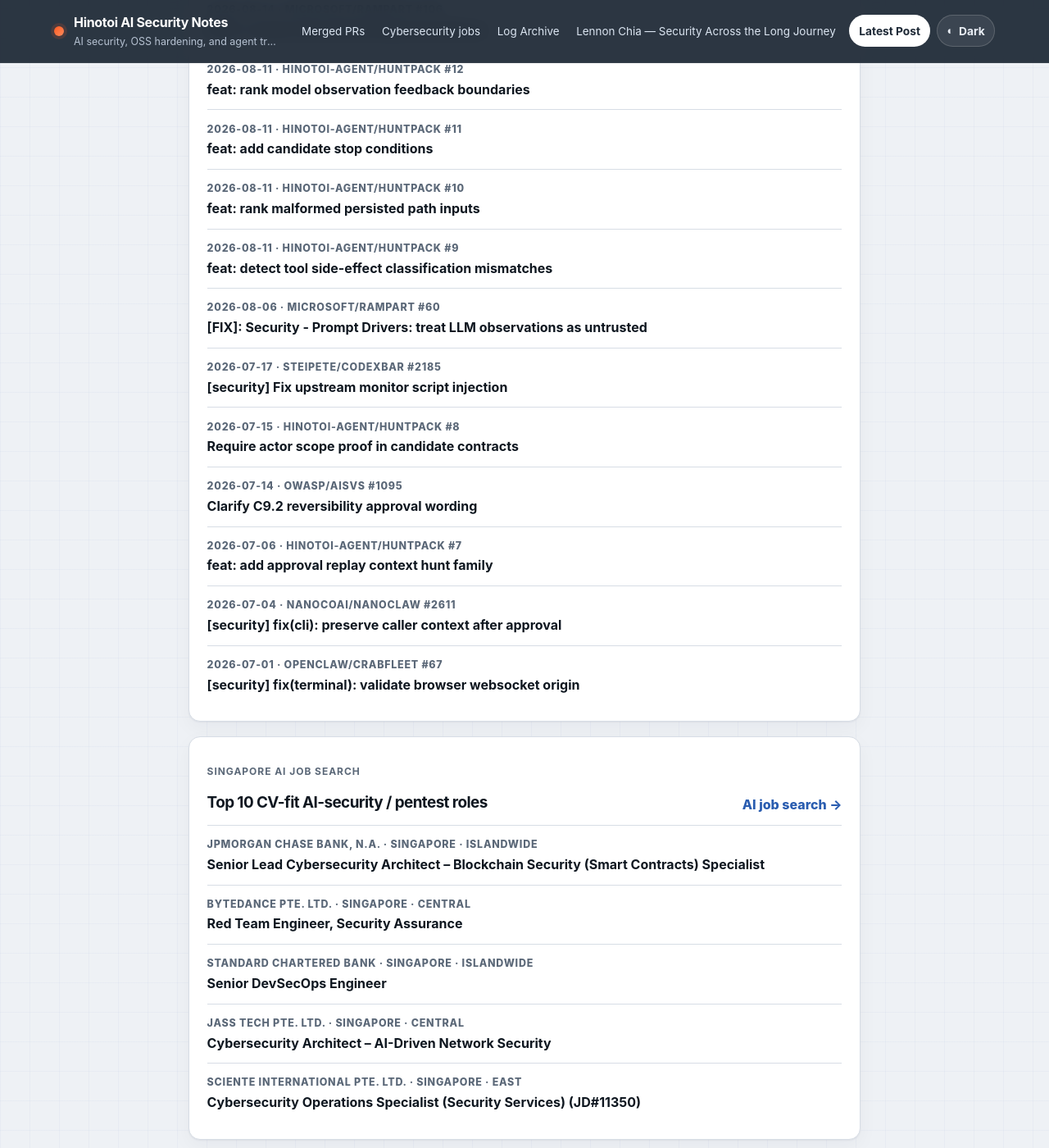
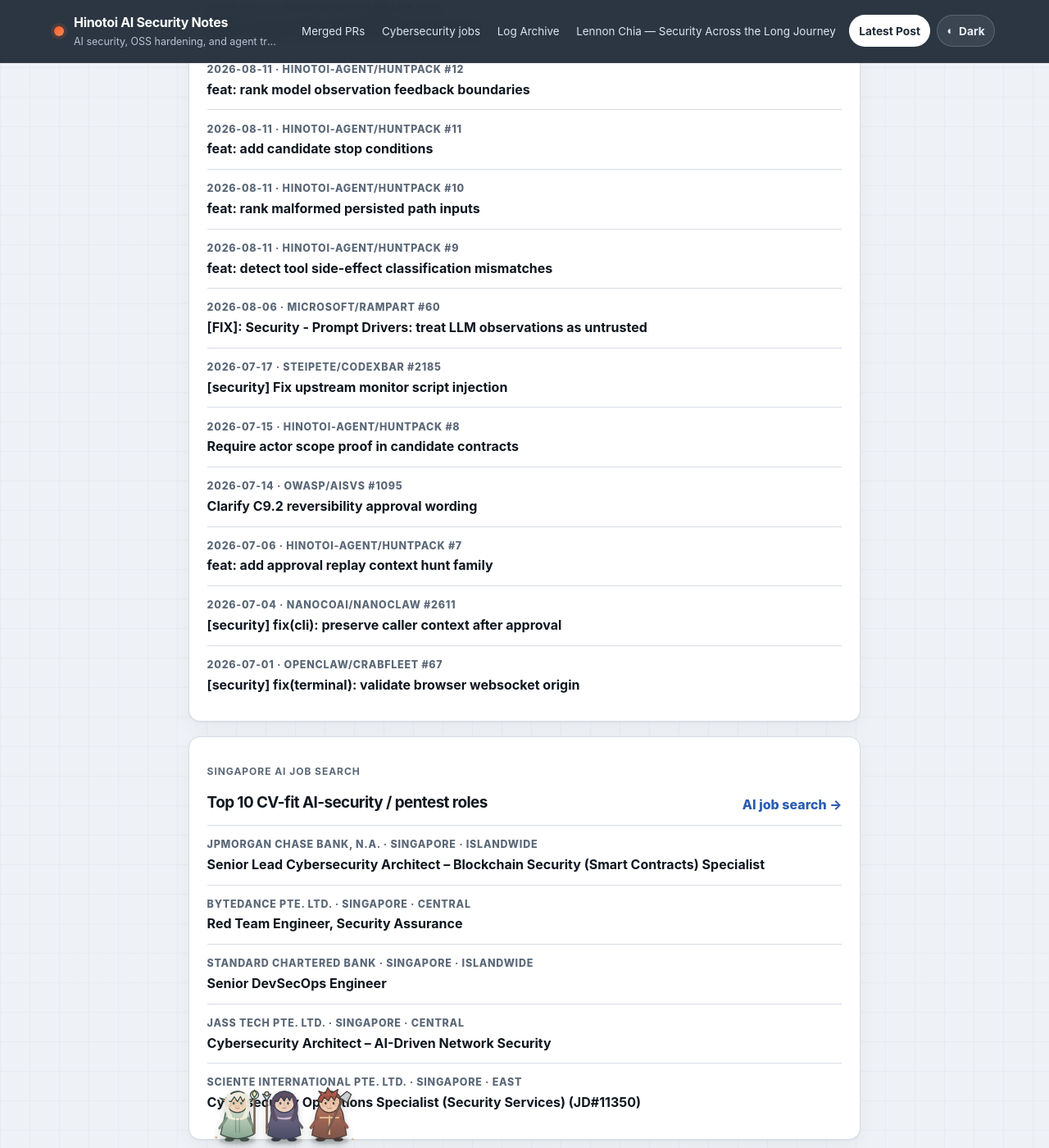
Before and after one commit to Hinotoi-agent/Hinotoi-agent.github.io, a Jekyll site: the page built from index.md, in a window 1280 px wide and 1400 px high, scrolled down 566 px. Shown: the whole window at 82% size. Built offline with Jekyll 4.4.1, drawn with Linux system fonts in a browser that asks for light colours.

Commit message:
fix: shrink the traveling party animation

```diff
--- a/_layouts/default.html
+++ b/_layouts/default.html
@@ -144,6 +144,9 @@
       </footer>
     </div>
 
+    <div class="journey-party-route" aria-hidden="true">
+      <img class="journey-party-art" src="{{ '/assets/img/traveling-party.svg' | relative_url }}" alt="">
+    </div>
 
     <script>
       (function () {
--- a/assets/css/style.scss
+++ b/assets/css/style.scss
@@ -3382,6 +3382,49 @@ body.frieren-portfolio {
   }
 }
 
+/* Small decorative Frieren party crossing the lower edge. */
+.journey-party-route {
+  position: fixed;
+  left: -15rem;
+  bottom: env(safe-area-inset-bottom, 0px);
+  z-index: 35;
+  width: clamp(150px, 15vw, 220px);
+  pointer-events: none;
+  will-change: left;
+  animation: journey-party-cross 38s linear infinite;
+}
+.journey-party-art {
+  display: block;
+  width: 100%;
+  height: auto;
+  opacity: 0.94;
+  filter: drop-shadow(0 5px 5px rgba(28, 43, 35, 0.2));
+  transform-origin: center bottom;
+  will-change: transform;
+  animation: journey-party-facing 38s steps(1, end) infinite;
+}
+:root[data-theme="dark"] .journey-party-art {
+  filter: drop-shadow(0 6px 6px rgba(0, 0, 0, 0.42)) saturate(0.92) brightness(0.94);
+}
+@keyframes journey-party-cross {
+  0% { left: -15rem; }
+  47%, 50% { left: calc(100vw + 1rem); }
+  97%, 100% { left: -15rem; }
+}
+@keyframes journey-party-facing {
+  0%, 49.99% { transform: scaleX(1); }
+  50%, 100% { transform: scaleX(-1); }
+}
+@media (max-width: 720px) {
+  .journey-party-route { width: 135px; }
+}
+@media (prefers-reduced-motion: reduce) {
+  .journey-party-route { display: none; }
+}
+@media print {
+  .journey-party-route { display: none !important; }
+}
+
 .post-nav { display: grid; gap: 0.75rem; margin-top: 1.75rem; padding-top: 1rem; border-top: 1px solid var(--border); }
 .post-nav-link { display: block; padding: 0.8rem 0.95rem; border: 1px solid var(--border); border-radius: 12px; background: var(--surface-alt); font-weight: 600; }
 .post-nav-home { text-align: center; }
```
Also changed, not shown: assets/img/traveling-party.svg (added).
